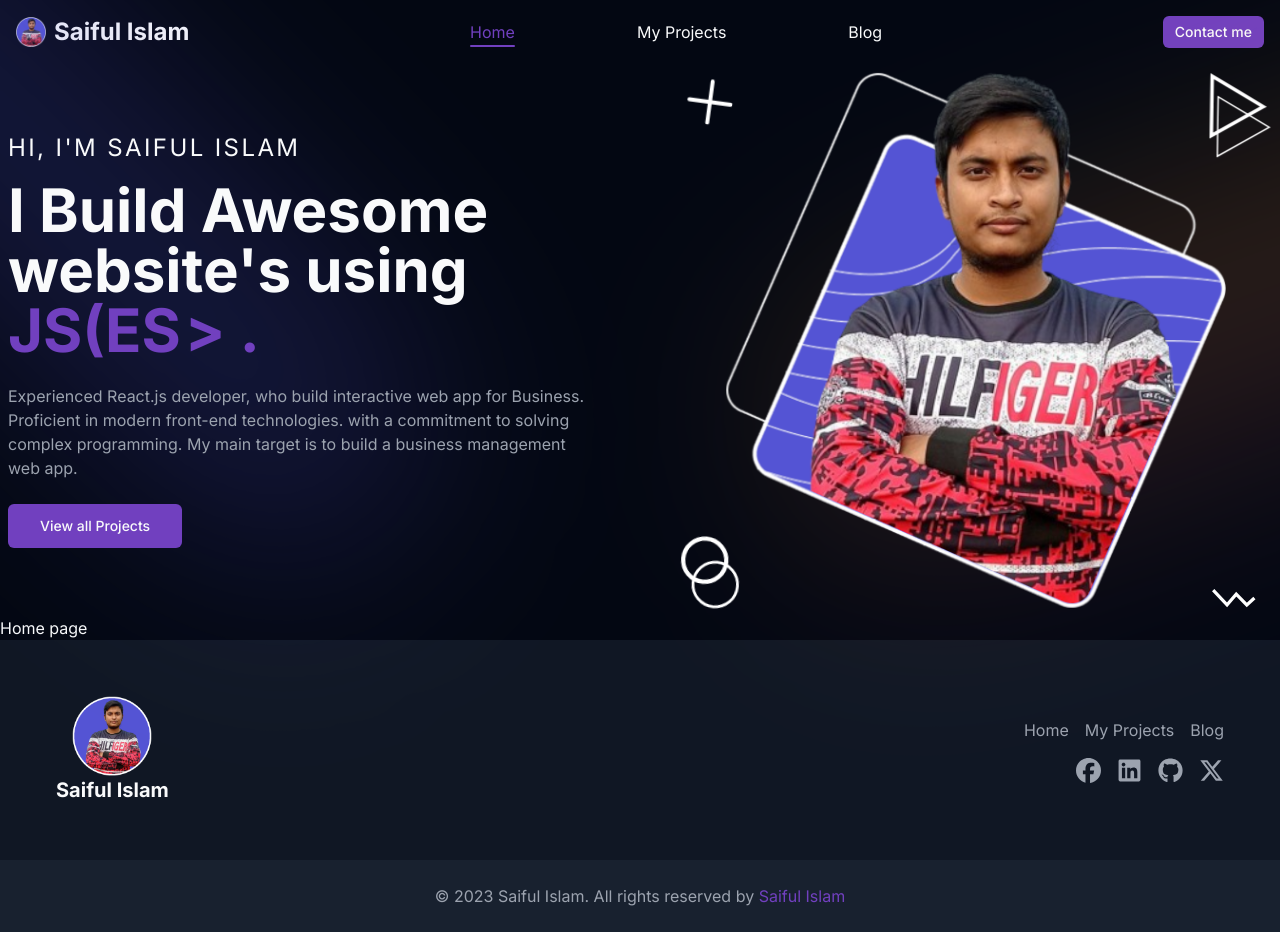
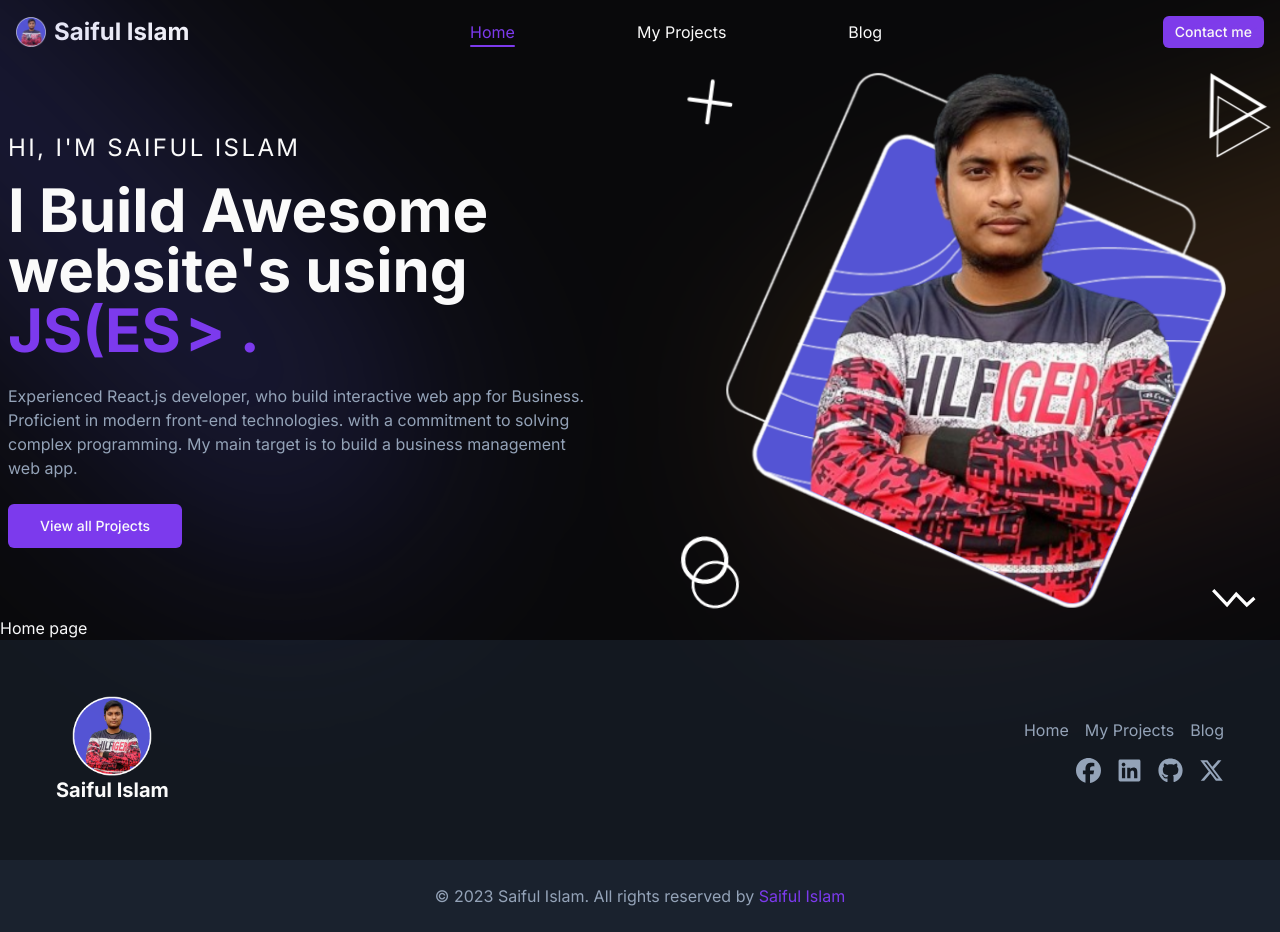
Before and after one commit to saiful7778/portfolio, a Next.js app: page / in a window 1280 px wide. Built offline with nearby package versions, Linux system fonts and the light colour scheme.

Commit message:
update colors

```diff
--- a/src/app/globals.css
+++ b/src/app/globals.css
@@ -4,25 +4,25 @@
 
 @layer base {
   :root {
-    --background: 224 71.4% 4.1%;
-    --foreground: 210 20% 98%;
-    --card: 224 71.4% 4.1%;
-    --card-foreground: 210 20% 98%;
-    --popover: 224 71.4% 4.1%;
-    --popover-foreground: 210 20% 98%;
-    --primary: 263 50% 50%;
+    --background: 240 10% 3.9%;
+    --foreground: 0 0% 98%;
+    --card: 222.2 84% 4.9%;
+    --card-foreground: 210 40% 98%;
+    --popover: 222.2 84% 4.9%;
+    --popover-foreground: 210 40% 98%;
+    --primary: 262.1 83.3% 57.8%;
     --primary-foreground: 210 20% 98%;
-    --secondary: 215 27.9% 16.9%;
-    --secondary-foreground: 210 20% 98%;
-    --muted: 215 27.9% 16.9%;
-    --muted-foreground: 217.9 10.6% 64.9%;
-    --accent: 215 27.9% 16.9%;
-    --accent-foreground: 210 20% 98%;
+    --secondary: 217.2 32.6% 17.5%;
+    --secondary-foreground: 210 40% 98%;
+    --muted: 217.2 32.6% 17.5%;
+    --muted-foreground: 215 20.2% 65.1%;
+    --accent: 217.2 32.6% 17.5%;
+    --accent-foreground: 210 40% 98%;
     --destructive: 0 62.8% 30.6%;
-    --destructive-foreground: 210 20% 98%;
-    --border: 215 27.9% 16.9%;
-    --input: 215 27.9% 16.9%;
-    --ring: 263.4 70% 50.4%;
+    --destructive-foreground: 210 40% 98%;
+    --border: 217.2 32.6% 17.5%;
+    --input: 217.2 32.6% 17.5%;
+    --ring: 224.3 76.3% 48%;
     --radius: 0.5rem;
   }
 }
```
